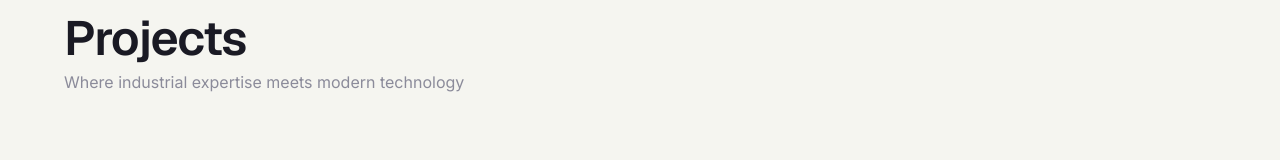
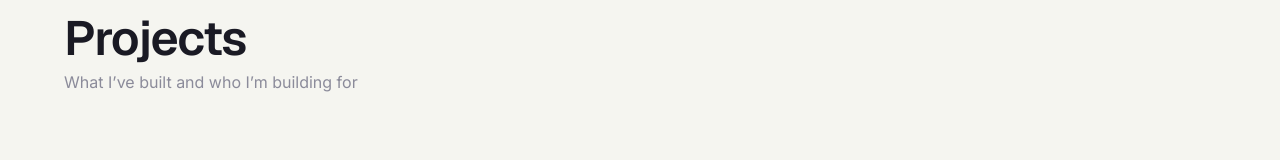
Before and after one commit to tylerc515/tylerchambers-site, a Next.js app: page /projects in a window 1280 px wide. Shown: the part 147-307 px from the top of the page. Built offline with nearby package versions, Linux system fonts and the light colour scheme.

Commit message:
Fix Neural Code Labs link and page-specific subtitles
Point the About page Neural Code Labs callout to the real site instead
of a placeholder, and give About/Projects their own subtitles instead
of reusing the shared tagline.

```diff
--- a/src/app/about/page.tsx
+++ b/src/app/about/page.tsx
@@ -28,7 +28,7 @@ export default function About() {
             <h1 className="font-display text-4xl font-semibold tracking-tight sm:text-5xl">
               {profile.name}
             </h1>
-            <p className="mt-2 text-lg text-muted">{profile.tagline}</p>
+            <p className="mt-2 text-lg text-muted">The story so far</p>
           </div>
 
           <p>
@@ -73,7 +73,9 @@ export default function About() {
           need both technical depth and commercial clarity.
         </p>
         <a
-          href="#"
+          href="https://www.neuralcodelabs.com"
+          target="_blank"
+          rel="noopener noreferrer"
           className="mt-4 inline-block text-sm font-medium text-accent transition-opacity hover:opacity-80"
         >
           Visit Neural Code Labs &rarr;
--- a/src/app/projects/page.tsx
+++ b/src/app/projects/page.tsx
@@ -15,7 +15,9 @@ export default function Projects() {
         <h1 className="font-display text-4xl font-semibold tracking-tight sm:text-5xl">
           Projects
         </h1>
-        <p className="mt-2 max-w-xl text-muted">{profile.tagline}</p>
+        <p className="mt-2 max-w-xl text-muted">
+          What I&rsquo;ve built and who I&rsquo;m building for
+        </p>
       </div>
 
       <div className="grid gap-6 sm:grid-cols-2 lg:grid-cols-3">
```
